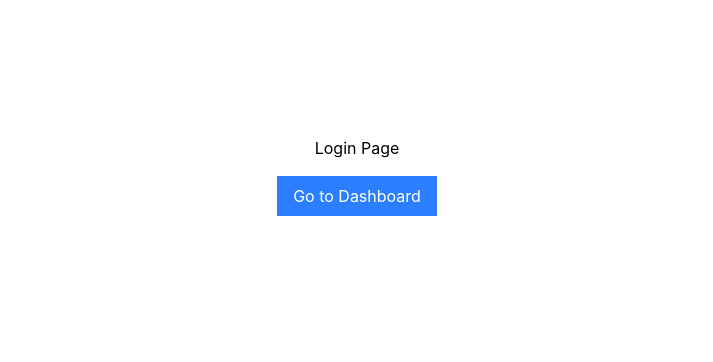
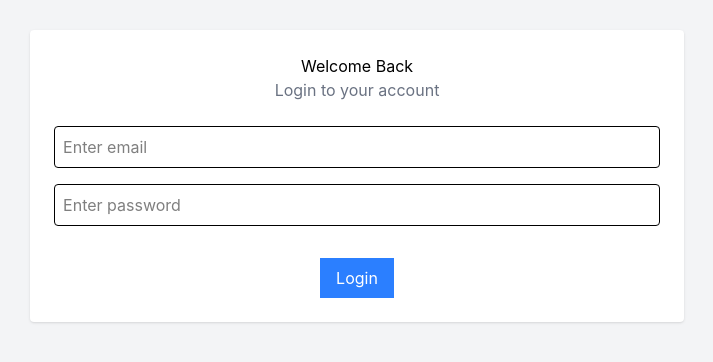
Before and after one commit to megha-2003-dev/admin-dashboard, a React (Vite) app: page / in a window 1280 px wide. Shown: the part 224-586 px from the top of the page, without its empty margins (283-996 px from the left). Built offline with nearby package versions, Linux system fonts and the light colour scheme; the HTML template or start-up script is replaced by a standard one.

Commit message:
added a changes which make UI better

```diff
--- a/package.json
+++ b/package.json
@@ -15,7 +15,9 @@
     "react": "^19.2.4",
     "react-dom": "^19.2.4",
     "react-icons": "^5.6.0",
-    "react-router-dom": "^7.13.1"
+    "react-is": "^19.2.4",
+    "react-router-dom": "^7.13.1",
+    "recharts": "^3.8.0"
   },
   "devDependencies": {
     "@eslint/js": "^9.39.4",
--- /dev/null
+++ b/src/components/Chart.jsx
@@ -0,0 +1,26 @@
+import { CartesianGrid, Line, LineChart, Tooltip, XAxis, YAxis } from "recharts";
+
+const data = [
+  { name: "Jan", users: 30 },
+  { name: "Feb", users: 45 },
+  { name: "Mar", users: 60 },
+  { name: "Apr", users: 50 },
+  { name: "May", users: 80 },
+];
+
+function Chart(){
+    return(
+        <div className="bg-white p-5 rounded shadow">
+            <h2 className="text-black mb-4 font-bold">User Growth</h2>
+            <LineChart width={400} height={250} data={data}>
+                <CartesianGrid stroke="#ccc"/>
+                <XAxis dataKey= "name"/>
+                <YAxis/>
+                <Tooltip/>
+                <Line type="monotone" dataKey="users" stroke="#3b82f6"/>
+            </LineChart>
+
+        </div>
+    )
+}
+export default Chart;
--- a/src/pages/Dashboard.jsx
+++ b/src/pages/Dashboard.jsx
@@ -1,13 +1,23 @@
 import { FaShoppingCart, FaUsers } from "react-icons/fa";
 import { FaDollarSign } from "react-icons/fa6";
 import DashboardCard from "../components/DashboardCard";
+import Chart from "../components/Chart";
+import { useEffect, useState } from "react";
+import axios from "axios";
 
 function Dashboard() {
+  const [users, setUsers] = useState([]);
+
+  useEffect(() => {
+    axios.get("https://jsonplaceholder.typicode.com/users")
+    .then(res => setUsers(res.data));
+  }, []);
   return (
+    <div className="p-4">
       <div className="grid grid-cols-3 gap-5 p-4">
         <DashboardCard
           title="Total Users"
-        value="10"
+          value={users.length}
           icon={<FaUsers />}
         />
 
@@ -23,6 +33,10 @@ function Dashboard() {
           icon={<FaDollarSign />}
         />
       </div>
+      <div className="mt-6">
+        <Chart/>
+      </div>
+    </div>
   );
 }
 
--- a/src/pages/Login.jsx
+++ b/src/pages/Login.jsx
@@ -1,17 +1,68 @@
+import { useState, useEffect } from "react";
 import { useNavigate } from "react-router-dom";
 
-function Login(){
+function Login() {
     const navigate = useNavigate();
+    const [email, setEmail] = useState("");
+    const [password, setPassword] = useState("");
 
-    return(
-        <div className="min-h-screen flex flex-col items-center justify-center">
-            <h1>Login Page</h1>
+    // 🔥 ADD THIS (this fixes your issue)
+    useEffect(() => {
+        sessionStorage.clear();
+    }, []);
 
-            <button onClick={() => navigate("/dashboard")} className="bg-blue-500 text-white px-4 py-2 mt-4">
-                Go to Dashboard
-            </button>
+    const handleLogin = () => {
+        if (!email.includes("@")) {
+            alert("Please enter a valid email");
+            return;
+        }
+
+        if (!password) {
+            alert("Please enter password");
+            return;
+        }
+
+        sessionStorage.setItem("isLoggedIn", "true");
+        navigate("/dashboard");
+    };
+
+    return (
+        <div className="min-h-screen flex flex-col items-center justify-center bg-gray-100">
+            <div className="bg-white p-6 rounded shadow text-center">
+
+                <h1>Welcome Back</h1>
+
+                <p className="text-gray-500 text-center mb-6">
+                    Login to your account
+                </p>
+
+                <input
+                    type="email"
+                    placeholder="Enter email"
+                    value={email}
+                    onChange={(e) => setEmail(e.target.value)}
+                    className="w-full border p-2 mb-4 rounded"
+                    required
+                />
+
+                <input
+                    type="password"
+                    placeholder="Enter password"
+                    value={password}
+                    onChange={(e) => setPassword(e.target.value)}
+                    className="w-full border p-2 mb-4 rounded"
+                />
+
+                <button
+                    onClick={handleLogin}
+                    className="bg-blue-500 text-white px-4 py-2 mt-4"
+                >
+                    Login
+                </button>
+
+            </div>
         </div>
-    )
+    );
 }
 
 export default Login;
--- a/src/pages/Users.jsx
+++ b/src/pages/Users.jsx
@@ -15,30 +15,34 @@ function Users() {
     if (loading) {
         return <p className="text-lg text-black">Loading Users....</p>
     }
+    const filteredUsers = users.filter((user) =>
+        user.name.toLowerCase().includes(searchTerm.toLowerCase())
+    );
     return (
         <div>
             <input className="border p-2 mb-4" type="text" placeholder="Search users...." value={searchTerm} onChange={(e) => setSearchTerm(e.target.value)} />
-            <table className="table-auto border w-full">
+            <table className="table-auto border border-gray-300 rounded w-full">
                 <thead>
-                    <tr>
-                        <th>Name</th>
-                        <th>Email</th>
+                    <tr className="border-b hover:bg-gray-100">
+                        <th className="p-2">Name</th>
+                        <th className="p-2">Email</th>
                     </tr>
                 </thead>
                 <tbody className="text-center">
-                    {users.filter((user) =>
-                        user.name.toLowerCase().includes(searchTerm.toLowerCase()))
-                        .map((user) => {
-                            return (
-                                <tr key={user.id}>
-                                    <td>{user.name}</td>
-                                    <td>{user.email}</td>
-                                </tr>
-                            )
-
-                        })
-
-                    }
+                    {filteredUsers.length === 0 ? (
+                        <tr>
+                            <td colSpan="2" className="p-4 text-center text-gray-500">
+                                No users found
+                            </td>
+                        </tr>
+                    ) : (
+                        filteredUsers.map((user) => (
+                            <tr key={user.id} className="border-b hover:bg-gray-100">
+                                <td className="p-2">{user.name}</td>
+                                <td className="p-2">{user.email}</td>
+                            </tr>
+                        ))
+                    )}
                 </tbody>
             </table>
         </div>
```
Also changed, not shown: src/App.jsx (+7 -7 lines), 1 other file (tests, documents, lock files or other folders). Lines whose indentation alone changed are shown as unchanged.
